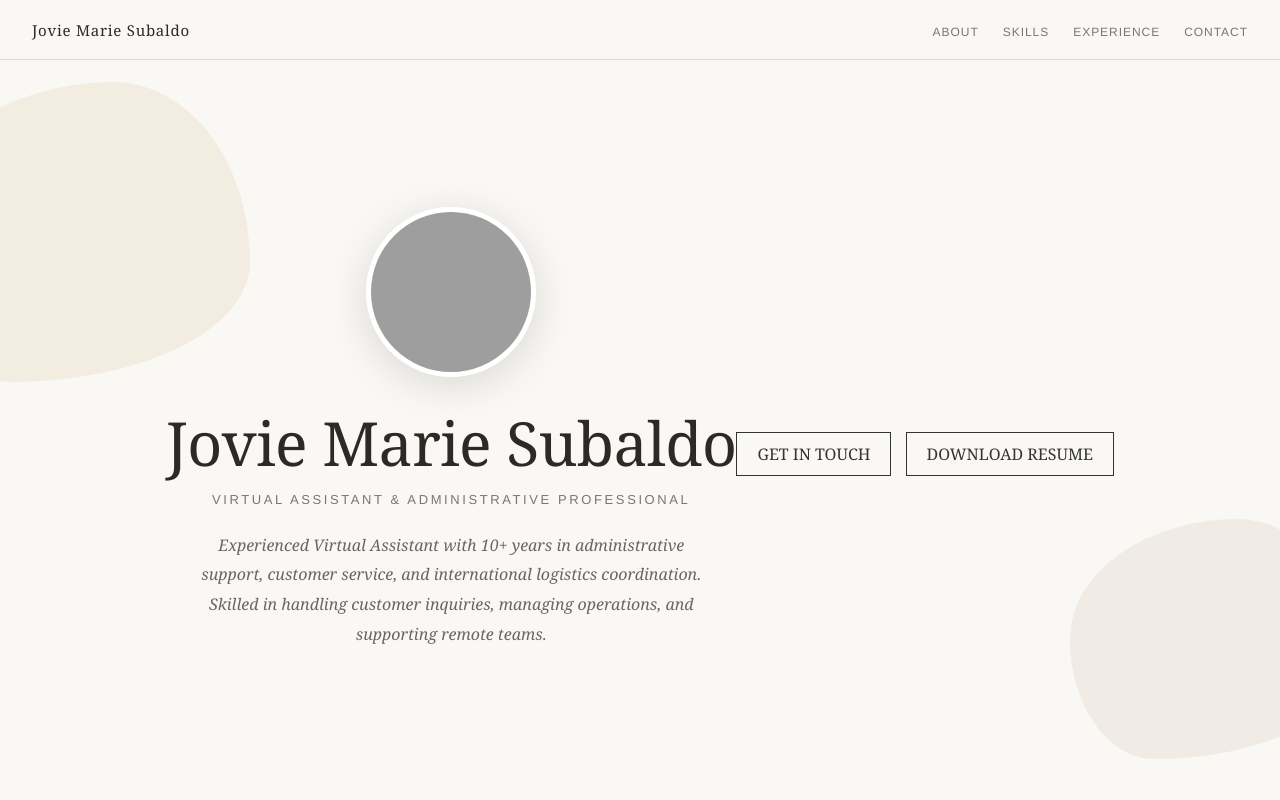
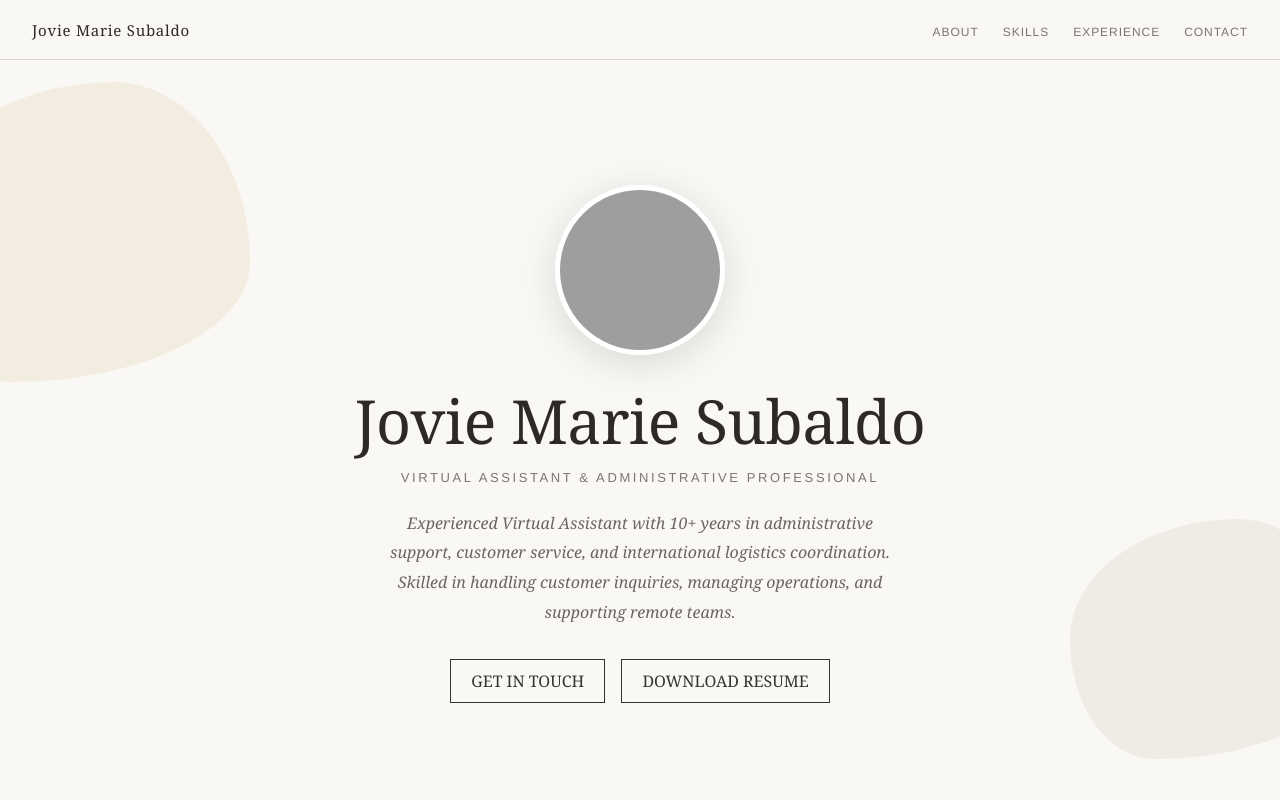
Before and after one commit to joviemarie-s/joviemarie-s.github.io, a plain HTML site: page index.html in a window 1280 px wide. Shown: the top 800 px of the page. Drawn offline with Linux system fonts and the light colour scheme; grey boxes are pictures that could not be loaded.

Commit message:
Update index.html

```diff
--- a/index.html
+++ b/index.html
@@ -179,7 +179,11 @@
     <h1 class="hero-name">Jovie Marie Subaldo</h1>
     <p class="hero-title">Virtual Assistant &amp; Administrative Professional</p>
     <p class="hero-summary">Experienced Virtual Assistant with 10+ years in administrative support, customer service, and international logistics coordination. Skilled in handling customer inquiries, managing operations, and supporting remote teams.</p>
-    <style>
+  <div style="margin-top: 30px; text-align: center;">
+  <a href="mailto:jabimarie@gmail.com" class="btn" style="margin-right: 12px;">GET IN TOUCH</a>
+  <a href="JOVIE MARIE RESUME.pdf" target="_blank" class="btn">DOWNLOAD RESUME</a>
+</div>
+      <style>
 .btn {
   text-decoration: none;
   border: 1px solid #333;
@@ -189,10 +193,7 @@
 }
 </style>
  </div>
- <div style="margin-top: 20px;">
-  <a href="mailto:jabimarie@gmail.com" class="btn" style="margin-right: 10px;">GET IN TOUCH</a>
-  <a href="JOVIE MARIE-RESUME.pdf" target="_blank" class="btn">DOWNLOAD RESUME</a>
-</div>
+
 </div>
 
 <!-- ABOUT -->
```
